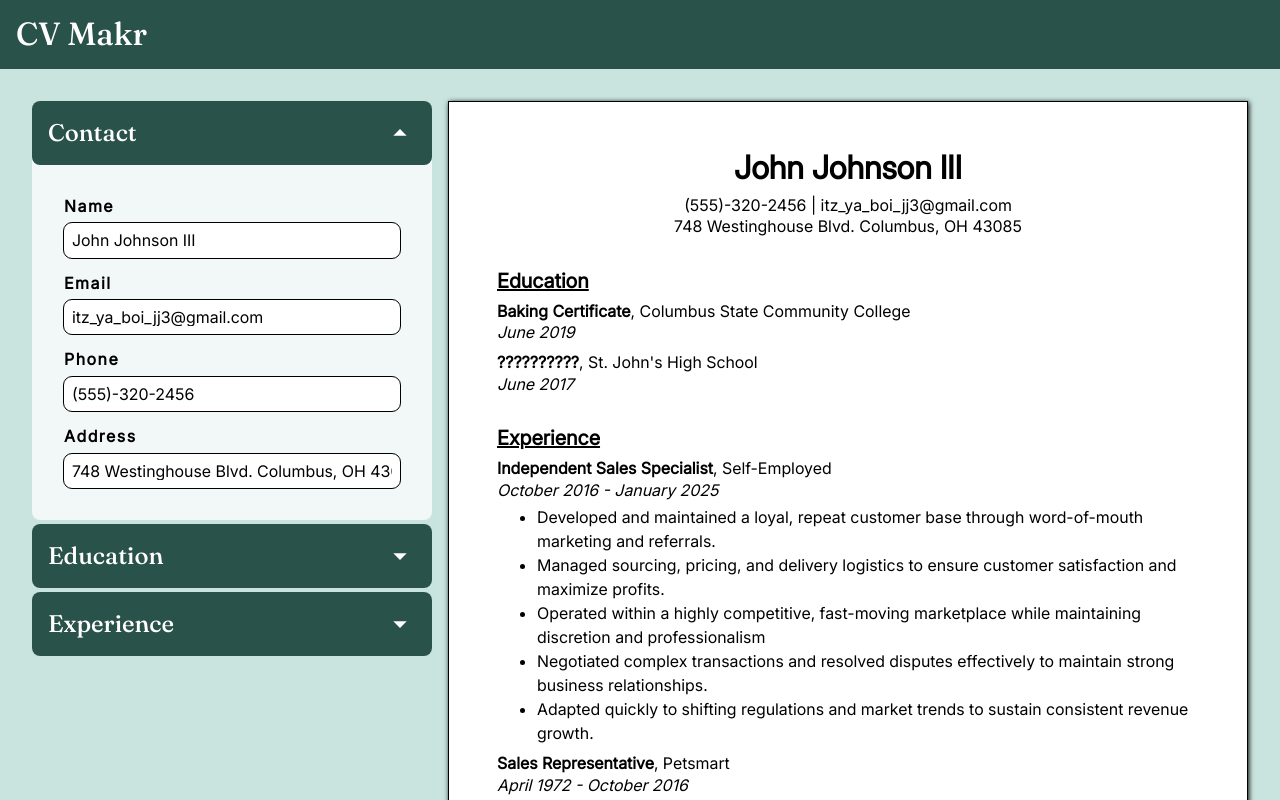
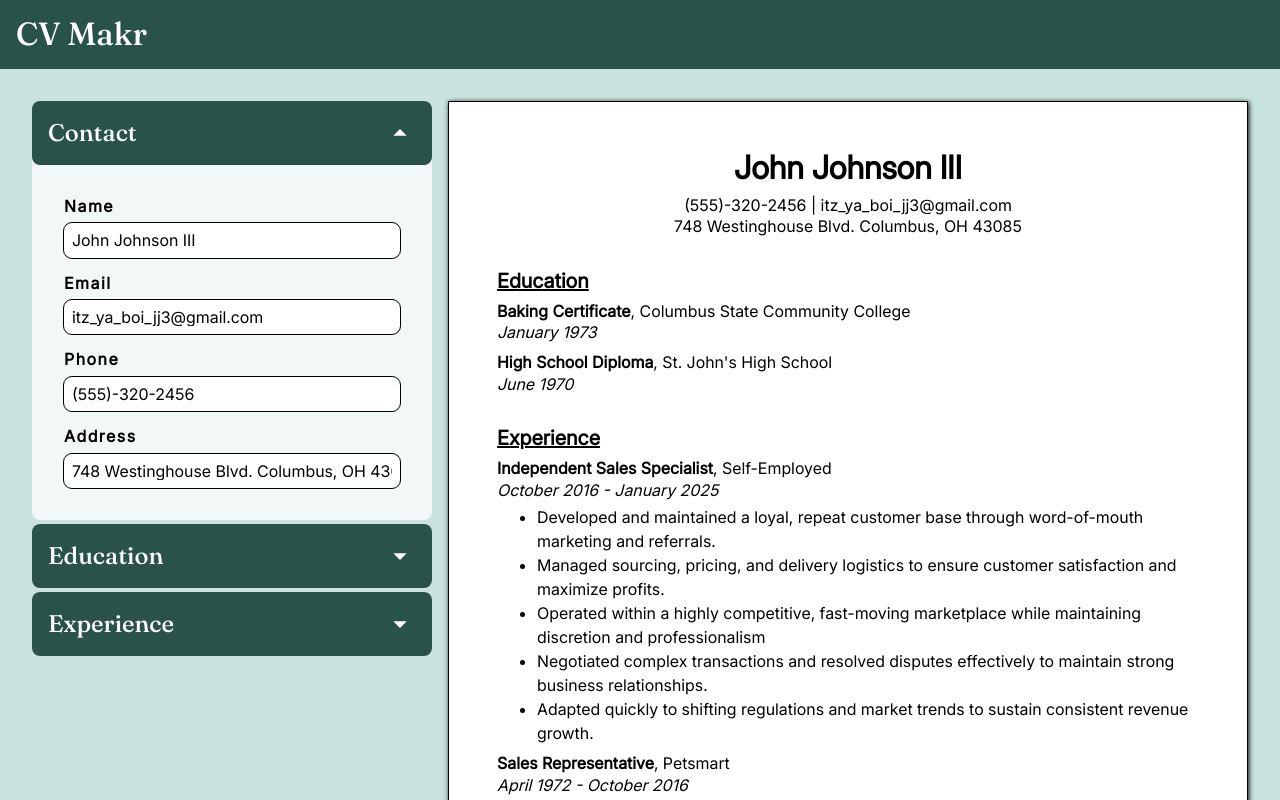
Before and after one commit to cjbarr1013/cv-application, a React (Vite) app: page / in a window 1280 px wide. Shown: the top 800 px of the page. Built offline with nearby package versions, Linux system fonts and the light colour scheme.

Commit message:
Fix minor rendering issues

```diff
--- a/src/components/Body.jsx
+++ b/src/components/Body.jsx
@@ -4,6 +4,7 @@ import Input from './Input.jsx';
 import Button from './Button.jsx';
 import Resume from './Resume.jsx';
 import userData from '../data.js';
+import blankData from '../dataBlank.js';
 import plus from '../assets/icons/plus.svg';
 import minus from '../assets/icons/minus.svg';
 import '../styles/Body.css';
@@ -12,9 +13,7 @@ function Body() {
   const [openDropdownID, setOpenDropdownID] = useState('contact');
   const [eduItemDelShowing, setEduItemDelShowing] = useState(false);
   const [expItemDelShowing, setExpItemDelShowing] = useState(false);
-  const [layout, setLayout] = useState(1);
   const [font, setFont] = useState('font-2');
-  const [color, setColor] = useState('#FFFFFF');
   const [userInfo, setUserInfo] = useState(userData);
 
   function handleDropdownClick(e) {
@@ -98,7 +97,6 @@ function Body() {
     let experienceObjs = [...userInfo.experience];
     let newObj = { ...experienceObjs[index] };
     if (subIndex !== null) {
-      console.log(newObj);
       newObj[subItem][subIndex].text = e.target.value;
     } else {
       newObj[subItem] = e.target.value;
@@ -172,16 +170,12 @@ function Body() {
     });
   }
 
-  function handleLayoutChange(e) {
-    setLayout(e.target.value);
-  }
-
   function handleFontChange(e) {
     setFont(e.target.value);
   }
 
-  function handleColorChange(e) {
-    setColor(e.target.value);
+  function handleResetClick() {
+    setUserInfo(blankData);
   }
 
   return (
@@ -346,7 +340,7 @@ function Body() {
                             type="month"
                             value={item.startDate}
                             handleChange={(e) =>
-                              handleEducationChange(e, index, 'startDate')
+                              handleExperienceChange(e, index, 'startDate')
                             }
                           ></Input>
                           <Input
@@ -355,7 +349,7 @@ function Body() {
                             type="month"
                             value={item.endDate}
                             handleChange={(e) =>
-                              handleEducationChange(e, index, 'endDate')
+                              handleExperienceChange(e, index, 'endDate')
                             }
                           ></Input>
                           <div className="resp-container">
@@ -457,7 +451,11 @@ function Body() {
               </div>
             </Dropdown>
             <div className="document-btns">
-              <Button text="RESET" className="reset" />
+              <Button
+                text="RESET"
+                className="reset"
+                handleClick={handleResetClick}
+              />
               <Button text="PRINT" className="print" />
             </div>
           </div>
--- a/src/components/Resume.jsx
+++ b/src/components/Resume.jsx
@@ -7,7 +7,9 @@ function Resume({ font, userInfo }) {
       <div className="resume-contact">
         <h1>{userInfo.name}</h1>
         <div>
-          <p>{`${userInfo.phone} | ${userInfo.email}`}</p>
+          {(userInfo.phone !== '' || userInfo.email !== '') && (
+            <p>{`${userInfo.phone} | ${userInfo.email}`}</p>
+          )}
           <p>{userInfo.address}</p>
         </div>
       </div>
@@ -18,11 +20,16 @@ function Resume({ font, userInfo }) {
             return (
               <div key={item.id}>
                 <p>
-                  <b>{item.degree}</b>, <span>{item.school}</span>
+                  {(item.degree !== '' || item.school !== '') && (
+                    <>
+                      <b>{item.degree}</b>, <span>{item.school}</span>
+                    </>
+                  )}
                 </p>
                 <p>
                   <i>
-                    {format(addMonths(new Date(item.gradDate), 1), 'MMMM y')}
+                    {item.gradDate !== '' &&
+                      format(addMonths(new Date(item.gradDate), 1), 'MMMM y')}
                   </i>
                 </p>
               </div>
@@ -34,19 +41,36 @@ function Resume({ font, userInfo }) {
         <h2>Experience</h2>
         <div>
           {userInfo.experience.map((item) => {
+            const startDate =
+              item.startDate !== '' ?
+                format(addMonths(new Date(item.startDate), 1), 'MMMM y')
+              : '';
+            const endDate =
+              item.endDate !== '' ?
+                format(addMonths(new Date(item.endDate), 1), 'MMMM y')
+              : '';
+
             return (
               <div key={item.id}>
                 <div>
                   <p>
-                    <b>{item.position}</b>, {item.company}
+                    {(item.position !== '' || item.company !== '') && (
+                      <>
+                        <b>{item.position}</b>, <span>{item.company}</span>
+                      </>
+                    )}
                   </p>
                   <p>
-                    <i>{`${format(addMonths(new Date(item.startDate), 1), 'MMMM y')} - ${format(addMonths(new Date(item.endDate), 1), 'MMMM y')}`}</i>
+                    {(startDate || endDate) && (
+                      <i>{`${startDate} - ${endDate}`}</i>
+                    )}
                   </p>
                 </div>
                 <ul>
                   {item.responsibilities.map((subitem) => {
-                    return <li key={subitem.id}>{subitem.text}</li>;
+                    if (subitem.text !== '') {
+                      return <li key={subitem.id}>{subitem.text}</li>;
+                    }
                   })}
                 </ul>
               </div>
--- a/src/data.js
+++ b/src/data.js
@@ -7,13 +7,13 @@ let userData = {
     {
       school: 'Columbus State Community College',
       degree: 'Baking Certificate',
-      gradDate: '2019-05',
+      gradDate: '1972-12',
       id: crypto.randomUUID(),
     },
     {
       school: "St. John's High School",
-      degree: '??????????',
-      gradDate: '2017-05',
+      degree: 'High School Diploma',
+      gradDate: '1970-05',
       id: crypto.randomUUID(),
     },
   ],
--- /dev/null
+++ b/src/dataBlank.js
@@ -0,0 +1,31 @@
+let userData = {
+  name: '',
+  email: '',
+  phone: '',
+  address: '',
+  education: [
+    {
+      school: '',
+      degree: '',
+      gradDate: '',
+      id: crypto.randomUUID(),
+    },
+  ],
+  experience: [
+    {
+      company: '',
+      position: '',
+      startDate: '',
+      endDate: '',
+      responsibilities: [
+        {
+          text: '',
+          id: crypto.randomUUID(),
+        },
+      ],
+      id: crypto.randomUUID(),
+    },
+  ],
+};
+
+export default userData;
```
